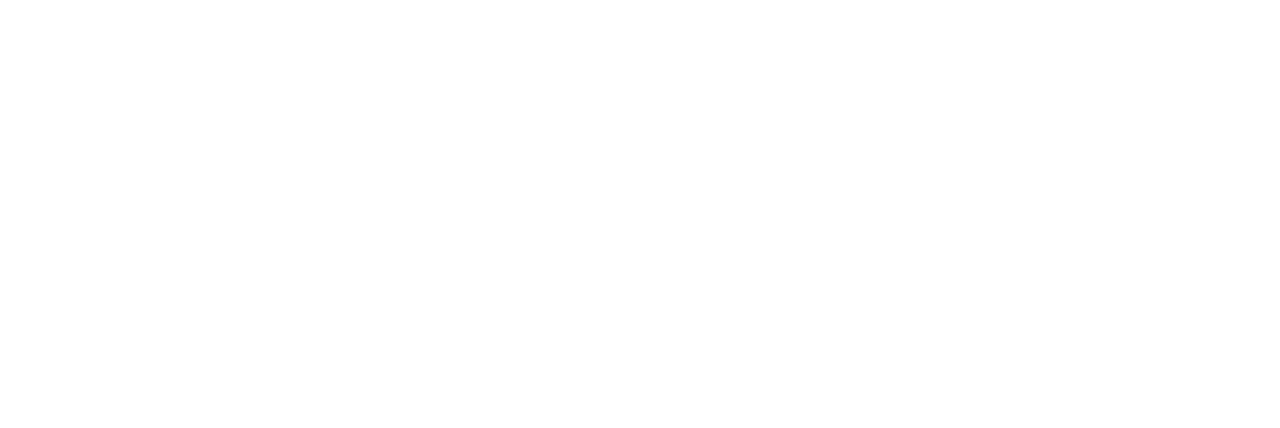
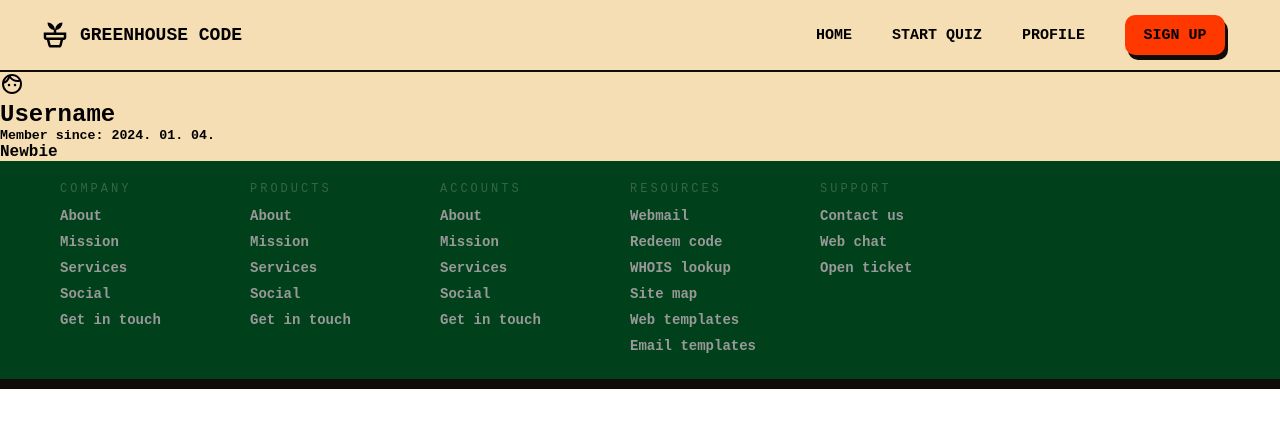
Before and after one commit to progmatic-fs-2023/greenhouse-project, a React (Vite) app in the folder client/: page /profile in a window 1280 px wide. Before the commit this address had no page. Shown: the top 428 px of the page. Built offline with nearby package versions, Linux system fonts and the light colour scheme; a web font is replaced by a local one.

Commit message:
Profile page basics

```diff
--- a/client/src/App.jsx
+++ b/client/src/App.jsx
@@ -7,6 +7,7 @@
 import QuizPage from './pages/Quizpage';
 import Layout from './components/Layout/Body/LayoutBody';
 import Register from './pages/Register';
+import Profile from './pages/Profile';
 
 function App() {
   return (
@@ -18,6 +19,7 @@
           <Route path="/quizmoduls" element={<QuizModuls />} />
           <Route path="/quizpage" element={<QuizPage />} />
           <Route path="/register" element={<Register />} />
+          <Route path="/profile" element={<Profile />} />
         </Route>
       </Routes>
     </AuthProvider>
--- a/client/src/components/Layout/Footer/footer.css
+++ b/client/src/components/Layout/Footer/footer.css
@@ -8,6 +8,7 @@
 .footer {
   width: 100%;
   position: relative;
+  bottom: 0;
   height: auto;
   background-color: var(--secondary-color);
   border-bottom: 10px solid var(--smokey-black);
--- a/client/src/components/Layout/Header/NavBar.jsx
+++ b/client/src/components/Layout/Header/NavBar.jsx
@@ -11,7 +11,7 @@
       <NavLink to="/quizmoduls">
         <button type="button">Start Quiz</button>
       </NavLink>
-      <NavLink to="">
+      <NavLink to="/profile">
         <button type="button">Profile</button>
       </NavLink>
       <NavLink to="/login">
--- /dev/null
+++ b/client/src/components/ProfilePageComponents/ProfileHeader.jsx
@@ -0,0 +1,14 @@
+import Profilepic from '../../assets/profilepic.svg';
+
+function ProfileHeader() {
+    return (
+        <div>
+            <img src={Profilepic} alt="Profile" />
+            <h2>Username</h2>
+            <h5>Member since: 2024. 01. 04.</h5>
+            <h4>Newbie</h4>
+        </div>
+    )
+}
+
+export default ProfileHeader;
--- /dev/null
+++ b/client/src/pages/Profile.jsx
@@ -0,0 +1,11 @@
+import ProfileHeader from '../components/ProfilePageComponents/ProfileHeader'
+
+function Profile() {
+    return(
+        <div>
+            <ProfileHeader />
+        </div>
+    )
+}
+
+export default Profile;
```
Also changed, not shown: client/src/assets/profilepic.svg (added), client/src/components/Layout/Header/header.css (line endings or trailing spaces).
